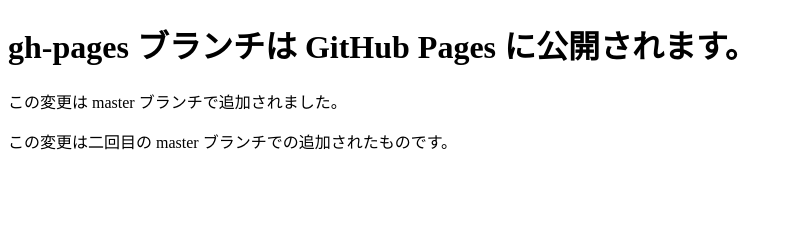
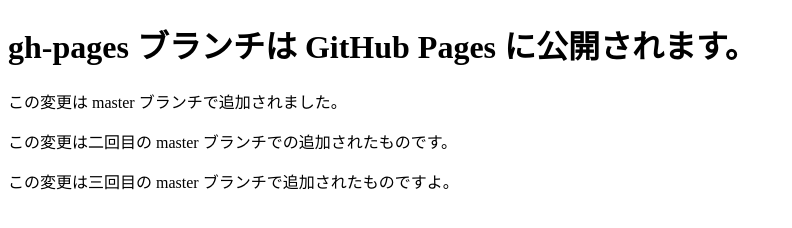
Before and after one commit to ninja6331/git-study, a plain HTML site: page index.html in a window 1280 px wide. Shown: the whole page, without its empty margins (0-792 px from the left). Drawn offline with Linux system fonts and the light colour scheme.

Commit message:
さらに段落を追加

```diff
--- a/index.html
+++ b/index.html
@@ -8,5 +8,6 @@
     <h1>gh-pages ブランチは GitHub Pages に公開されます。</h1>
     <p>この変更は master ブランチで追加されました。</p>
     <p>この変更は二回目の master ブランチでの追加されたものです。</p>
+    <p>この変更は三回目の master ブランチで追加されたものですよ。</p>
 </body>
 </html>
```
